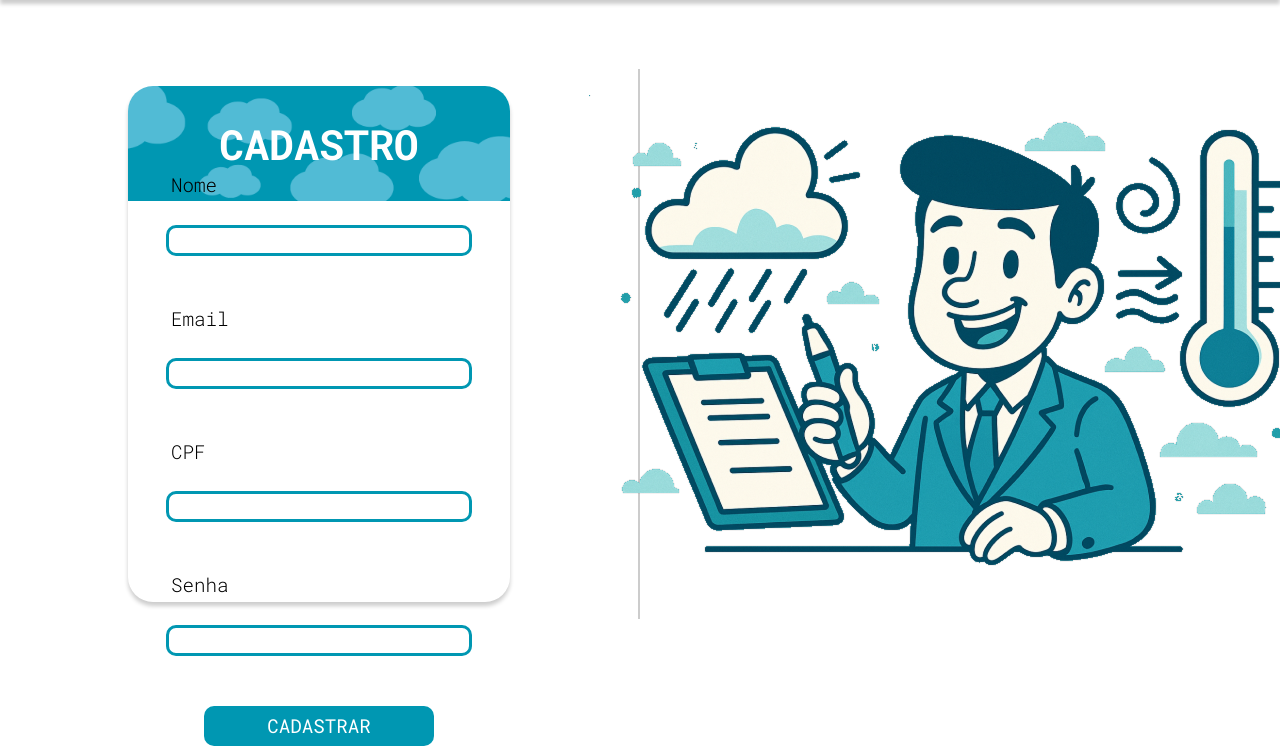
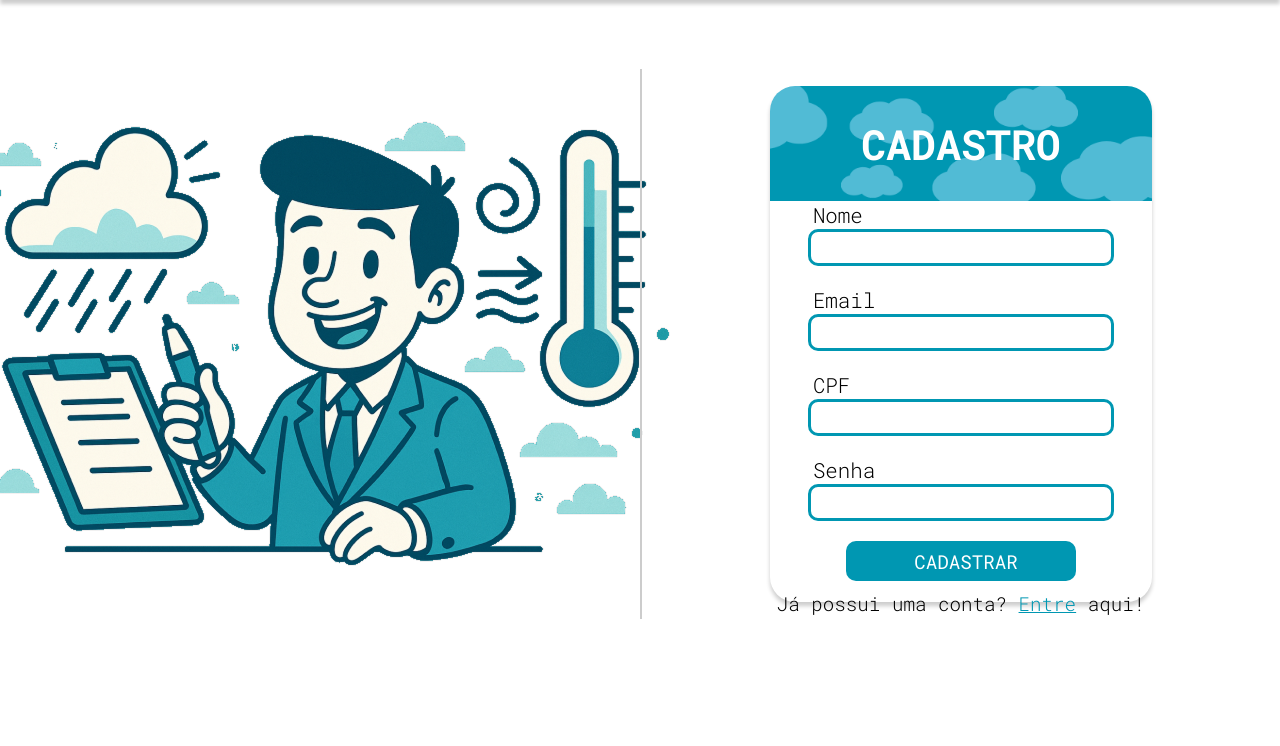
Before and after one commit to RainTrackTCC/RainTrack, a Flask app: page /cadastro in a window 1280 px wide; the page is wider, and only the part inside the window is pictured. Shown: the part 112-858 px from the top of that part. After the commit the page ends 731 px from the top of that part, so only its background shows below. Run offline with Flask 3, Linux system fonts and the light colour scheme; some web fonts are replaced.

Commit message:
animações e estilização login e cadastro

```diff
--- a/SRC/static/styleIndex.css
+++ b/SRC/static/styleIndex.css
@@ -99,31 +131,50 @@ body{
 form{
     display: flex;
     flex-direction: column;
-    gap: 50px;
     width: 100%;
+    height: 100%;
     justify-content: center;
     align-items: center;
+}
+
+.formInputs {
+  display: flex;
+  flex-direction: column;
+  align-items: center;
+  justify-content: center;
+  gap: 20px;
+  width: 100%;
+  height: 100%;
+}
+
+input{
+    width: 100%;
+    font-size: 1rem;
+    border: 3px solid #0097B2;
+    border-radius: 10px;
+    padding-left: 10px;
+    box-sizing: border-box;
+    outline: none;
+    transition: all 0.2s ease-in-out;
+    padding-block: 5px;
+}
+input:focus{
+    border: 3px solid #51BBD5;
+    box-shadow: 0 0 0 2px rgba(0, 150, 161, 0.2)
 }
 
 .input{
     display: flex;
     flex-direction: column;
     width: 80%;
-    gap: 0.2rem;
 }
 .input label{
     margin-left: 5px;
-    font-size: 1.2rem;
+    font-size: 1.3rem;
     font-weight: 300;
+
 }
-.input input{
-    width: 100%;
-    font-size: 1.2rem;
-    border: 3px solid #0097B2;
-    border-radius: 10px;
-    padding-left: 10px;
-    box-sizing: border-box;
-}
+
 
 .submit{
     display: flex;
@@ -132,6 +183,7 @@ form{
     width: 100%;
     justify-content: center;
     align-items: center;
+    padding-block: 20px;
 }
 .submit input{
     height: 40px;
@@ -141,13 +193,23 @@ form{
     color: white;
     font-size: 1.2rem;
     width: 60%;
+    transition: all 0.2s ease-in-out;
+}
+.submit input:hover{
+    cursor: pointer;
+    background-color: #51BBD5;
 }
 
 .submit a{
     text-decoration: underline;
     color: #0097B2;
     font-size: 1.2rem;
+    transition: all 0.2s ease-in-out;
+}
+.submit a:hover{
+    color: #51BBD5;
 }
 .submit span{
     font-size: 1.2rem;
+    font-weight: 300;
 }
--- a/SRC/templates/register.html
+++ b/SRC/templates/register.html
@@ -3,7 +3,7 @@
 <head>
     <meta charset="UTF-8">
     <meta name="viewport" content="width=device-width, initial-scale=1.0">
-    <title>Login - RainTrack</title>
+    <title>Cadastro - RainTrack</title>
     <link rel="stylesheet" href="../static/styleIndex.css">
     <link rel="icon" type="image/png" href="../static/img/favicon/favicon-96x96.png" sizes="96x96" />
     <link rel="icon" type="image/svg+xml" href="../static/img/favicon/favicon.svg" />
@@ -25,6 +25,12 @@
     </div>
     <div class="content">
         <div class="leftContent">
+            <div class="imagemLogin">
+                <img src="../static/img/imagemLogin.png" alt="">
+            </div>
+        </div>
+        <div class="linha"></div>
+        <div class="rightContent">
             <div class="formCard">
                 <div class="principalTitle">
                     <h1 class="title">
@@ -33,33 +39,30 @@
                 </div>
                 <div class="form">
                     <form action="/" method="POST">
+                        <div class="formInputs">
                             <div class="input">
-                            <label for="name">Nome</label> <br>
+                                <label for="name">Nome</label>
                                 <input type="text" name="nome" required>
                             </div>
                             <div class="input">
-                            <label for="email">Email</label> <br>
+                                <label for="email">Email</label>
                                 <input type="email" name="email" required>
                             </div>
                             <div class="input">
-                            <label for="name">CPF</label> <br>
+                                <label for="name">CPF</label>
                                 <input type="text" name="cpf" maxlength="11" required>
                             </div>
                             <div class="input">
-                            <label for="senha">Senha</label> <br>
+                                <label for="senha">Senha</label>
                                 <input type="password" name="senha" id="senha">
+                            </div>
                         </div>
                         <div class="submit">
                             <input type="submit" value="CADASTRAR">
+                            <span>Já possui uma conta? <a href="{{ url_for('index') }}">Entre</a> aqui!</span>
                         </div>
                     </form>
                 </div>
-            </div>
-        </div>
-        <div class="linha"></div>
-        <div class="rightContent">
-            <div class="imagemLogin">
-                <img src="../static/img/imagemLogin.png" alt="">
             </div>
         </div>
     </div>
```
Also changed, not shown: other parts of SRC/static/styleIndex.css (+33 -1 lines), SRC/templates/index.html (+9 -7 lines), templates/index.html (deleted, +0 -33 lines). Lines whose indentation alone changed are shown as unchanged.
